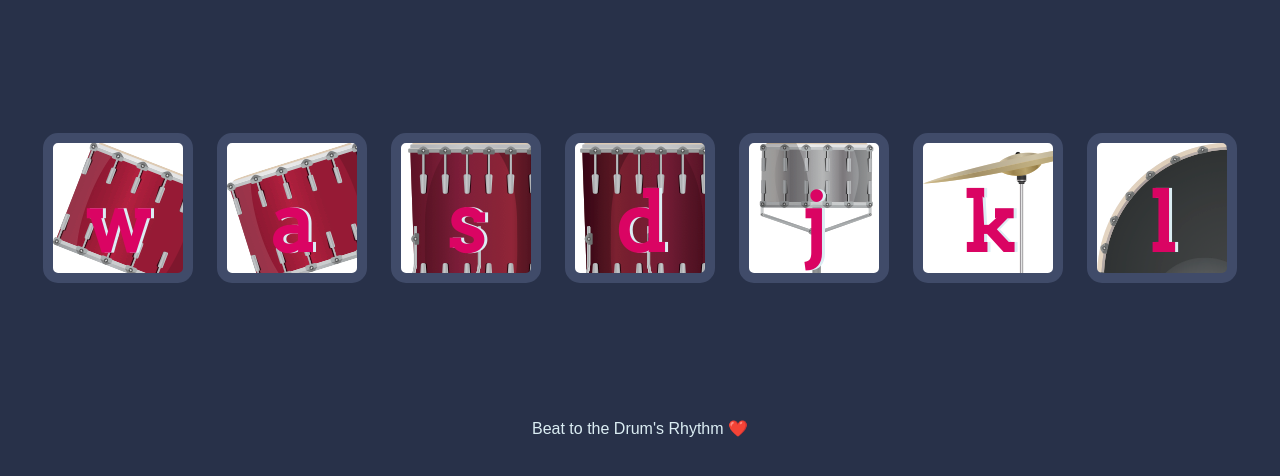
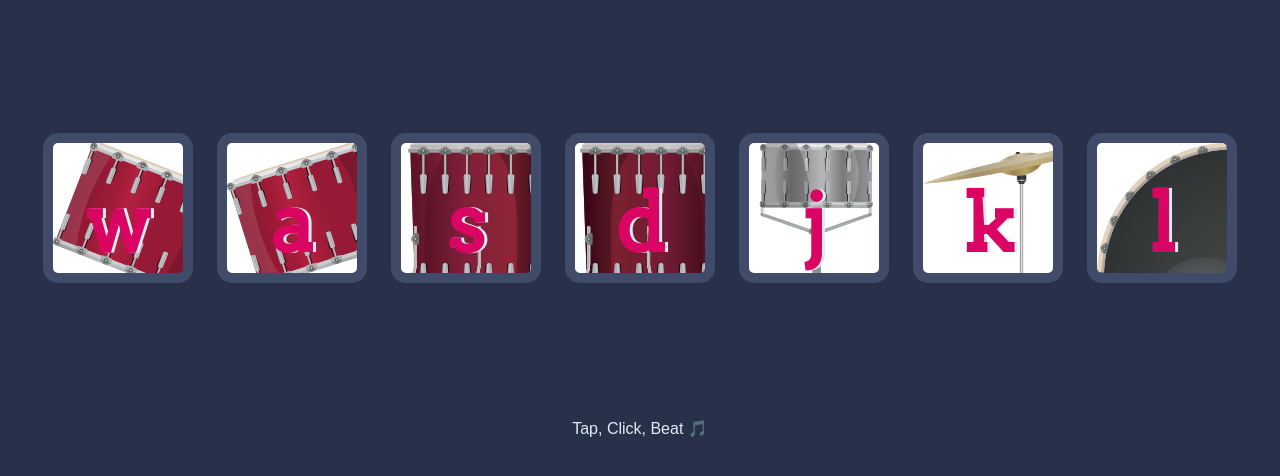
Before and after one commit to VasanthKumarTJ/DrumKit, a plain HTML site: page index.html in a window 1280 px wide. Shown: the part 156-632 px from the top of the page. Drawn offline with Linux system fonts and the light colour scheme.

Commit message:
Update index.html

```diff
--- a/index.html
+++ b/index.html
@@ -30,7 +30,7 @@
 
 
   <footer>
-   Beat to the Drum's Rhythm ❤️
+  Tap, Click, Beat 🎵
   </footer>
 
   <script src="index.js"></script>
```
